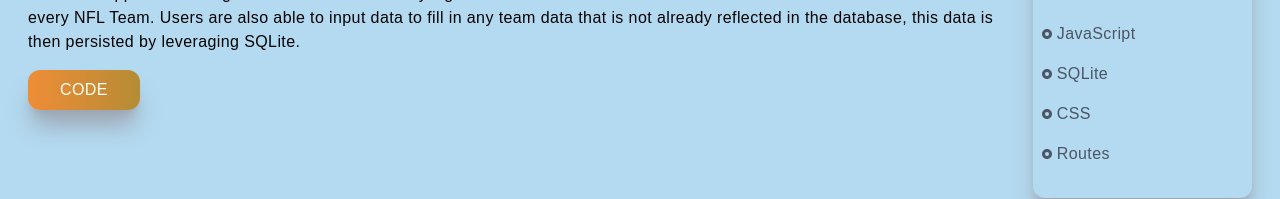
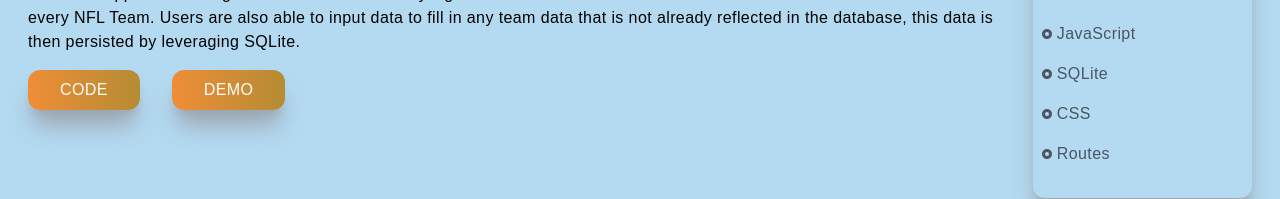
Before and after one commit to JCBuren/JBCreations, a Next.js app: page /nfl in a window 1280 px wide. Shown: the part 514-713 px from the top of the page. Built offline with nearby package versions, Linux system fonts and the light colour scheme.

Commit message:
Added Demos

```diff
--- a/pages/animal.jsx
+++ b/pages/animal.jsx
@@ -37,7 +37,7 @@ const animal = () => {
             <button className='px-8 py-2 mt-4 mr-8'>Code</button>
         </a>
         <a
-            href='/'
+            href='https://vimeo.com/manage/videos/764288337/a796a637e2'
             target='_blank'
             rel='noreferrer'
         >
--- a/pages/nfl.jsx
+++ b/pages/nfl.jsx
@@ -38,11 +38,11 @@ const nfl = () => {
             <button className='px-8 py-2 mt-4 mr-8'>Code</button>
         </a>
         <a
-            href='/'
+            href='https://vimeo.com/manage/videos/764261989/53fffa5581'
             target='_blank'
             rel='noreferrer'
         >
-            {/* <button className='px-8 py-2 mt-4'>Demo</button> */}
+            <button className='px-8 py-2 mt-4'>Demo</button>
         </a>
 
         </div>
```
